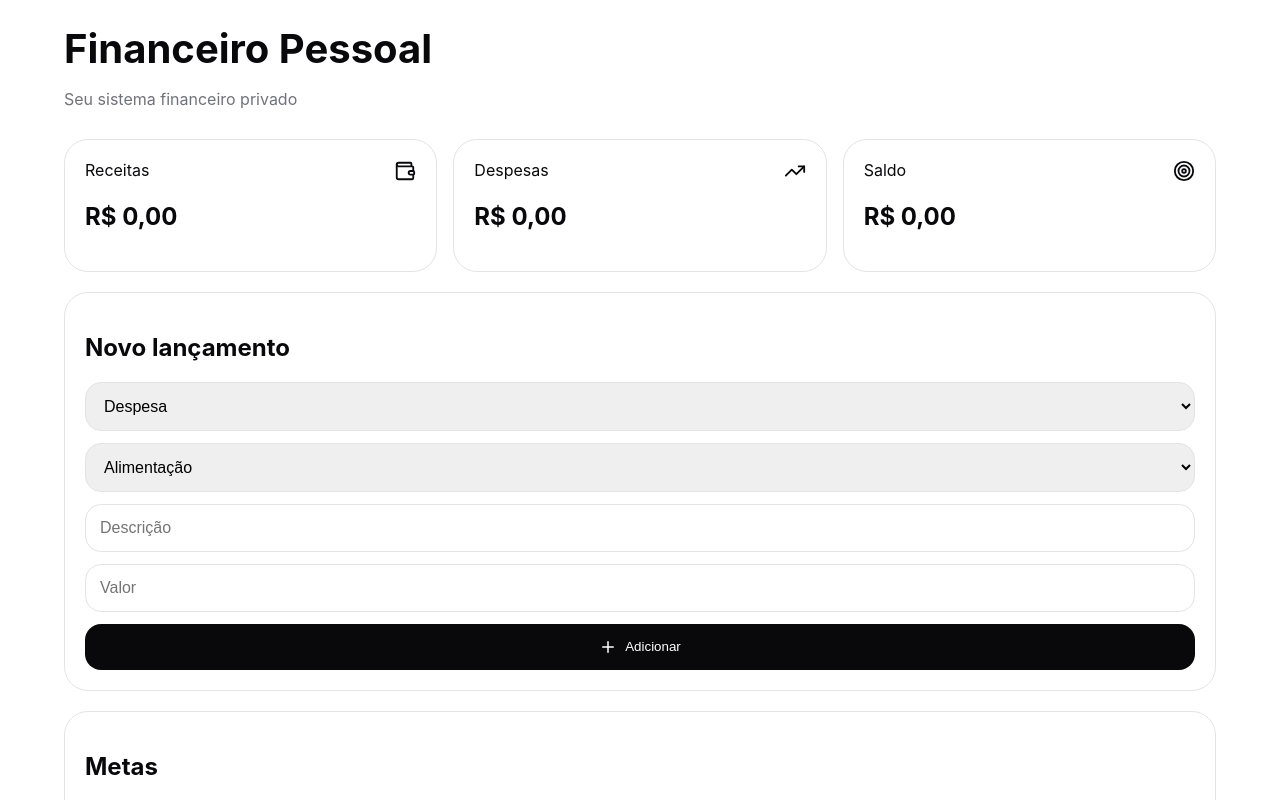
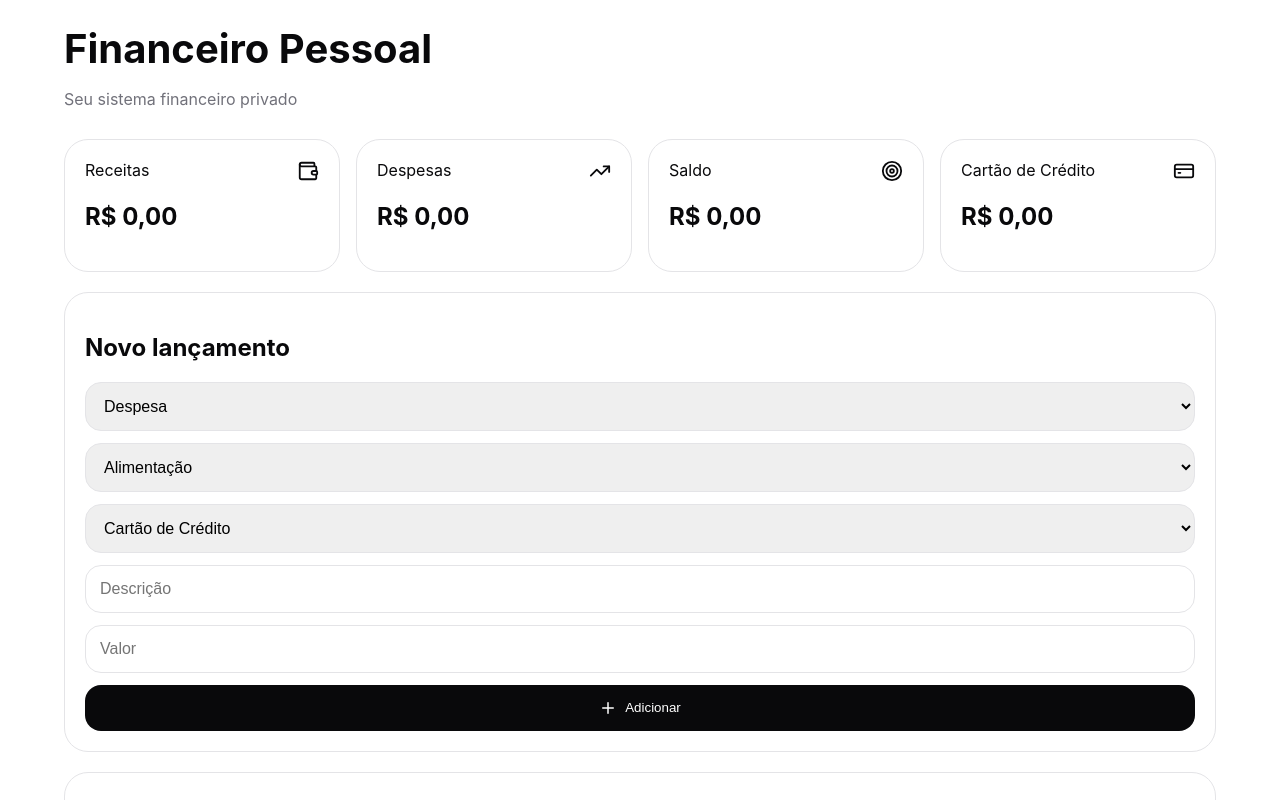
Before and after one commit to chzer047/financeiro-pessoal1, a React (Vite) app: page / in a window 1280 px wide. Shown: the top 800 px of the page. Built offline with nearby package versions, Linux system fonts and the light colour scheme.

Commit message:
Update App.jsx

```diff
--- a/src/App.jsx
+++ b/src/App.jsx
@@ -4,7 +4,8 @@ import {
   TrendingUp,
   Target,
   Plus,
-  Trash2
+  Trash2,
+  CreditCard
 } from "lucide-react";
 
 const STORAGE_KEY = "financeiro_pessoal";
@@ -22,6 +23,7 @@ export default function App() {
   const [form, setForm] = useState({
     type: "Despesa",
     category: "Alimentação",
+    paymentMethod: "Cartão de Crédito",
     description: "",
     amount: ""
   });
@@ -62,10 +64,19 @@ export default function App() {
       .filter((item) => item.type === "Despesa")
       .reduce((sum, item) => sum + Number(item.amount), 0);
 
+    const creditCard = transactions
+      .filter(
+        (item) =>
+          item.paymentMethod ===
+          "Cartão de Crédito"
+      )
+      .reduce((sum, item) => sum + Number(item.amount), 0);
+
     return {
       income,
       expense,
-      balance: income - expense
+      balance: income - expense,
+      creditCard
     };
   }, [transactions]);
 
@@ -83,6 +94,8 @@ export default function App() {
     setForm({
       type: "Despesa",
       category: "Alimentação",
+      paymentMethod:
+        "Cartão de Crédito",
       description: "",
       amount: ""
     });
@@ -150,6 +163,12 @@ export default function App() {
           title="Saldo"
           value={money(totals.balance)}
         />
+
+        <Card
+          icon={<CreditCard size={22} />}
+          title="Cartão de Crédito"
+          value={money(totals.creditCard)}
+        />
       </section>
 
       <section className="panel">
@@ -192,13 +211,37 @@ export default function App() {
             <option>Outros</option>
           </select>
 
+          <select
+            value={form.paymentMethod}
+            onChange={(e) =>
+              setForm({
+                ...form,
+                paymentMethod:
+                  e.target.value
+              })
+            }
+          >
+            <option>
+              Cartão de Crédito
+            </option>
+
+            <option>Pix</option>
+
+            <option>Dinheiro</option>
+
+            <option>
+              Cartão de Débito
+            </option>
+          </select>
+
           <input
             placeholder="Descrição"
             value={form.description}
             onChange={(e) =>
               setForm({
                 ...form,
-                description: e.target.value
+                description:
+                  e.target.value
               })
             }
           />
@@ -349,7 +392,8 @@ export default function App() {
 
                 <p>
                   {item.category} •{" "}
-                  {item.type}
+                  {item.type} •{" "}
+                  {item.paymentMethod}
                 </p>
               </div>
 
```
